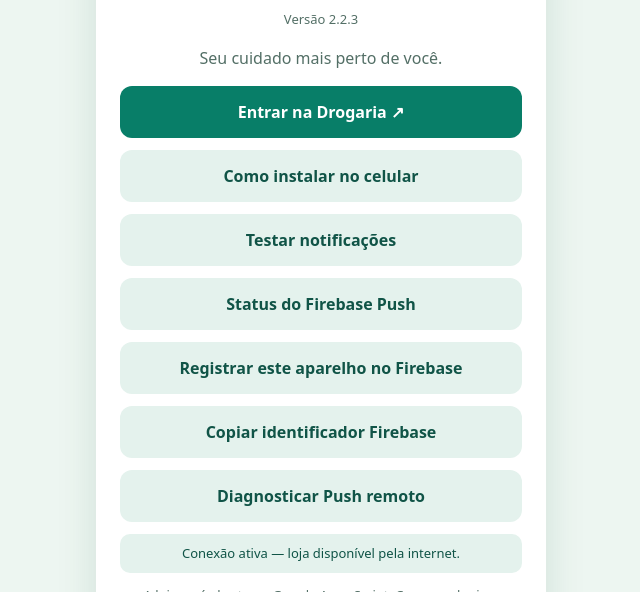
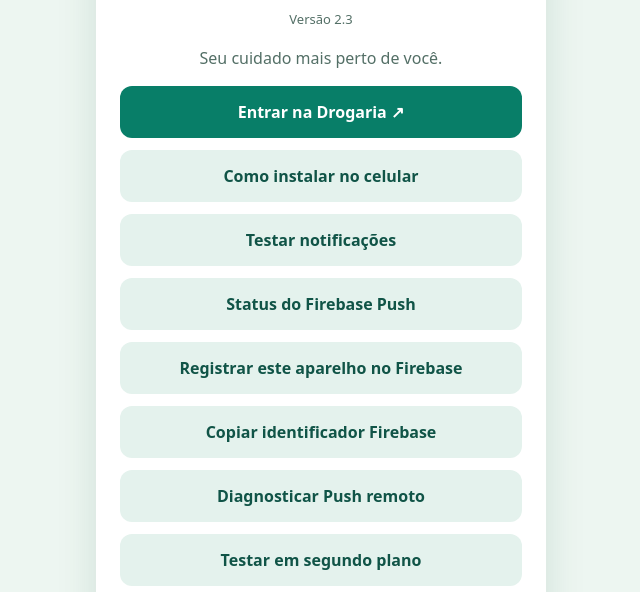
Before and after one commit to felixramos2504-cloud/Drogaria-Online, a plain HTML site: page index.html in a window 1280 px wide. Shown: the part 208-800 px from the top of the page, without its empty margins (319-959 px from the left). Drawn offline with Linux system fonts and the light colour scheme.

Commit message:
Master 2.3: guided background Firebase push test

```diff
--- a/index.html
+++ b/index.html
@@ -11,10 +11,10 @@
 </style>
 </head><body><main class="card">
 <img class="logo" src="./icon-192.png" alt="Ícone da Drogaria Online" width="96" height="96">
-<h1>Drogaria Online</h1><p class="muted">Versão 2.2.3</p><p>Seu cuidado mais perto de você.</p>
+<h1>Drogaria Online</h1><p class="muted">Versão 2.3</p><p>Seu cuidado mais perto de você.</p>
 <a class="btn" id="open" href="#" rel="noopener">Entrar na Drogaria ↗</a>
 <button class="btn secondary" type="button" id="install" hidden>Instalar aplicativo</button>
-<button class="btn secondary" type="button" id="guide">Como instalar no celular</button><button class="btn secondary" type="button" id="notifications">Testar notificações</button><button class="btn secondary" type="button" id="firebaseCheck">Status do Firebase Push</button><button class="btn secondary" type="button" id="registerFirebase">Registrar este aparelho no Firebase</button><button class="btn secondary" type="button" id="copyFirebaseId">Copiar identificador Firebase</button><button class="btn secondary" type="button" id="diagnosePush">Diagnosticar Push remoto</button><p id="pushDiag" class="status" role="status" hidden></p><p id="copyFirebaseStatus" class="status" role="status" hidden></p><p id="firebaseRegistrationStatus" class="status" role="status" hidden></p><p id="firebaseStatus" class="status" role="status" hidden></p><p id="pushStatus" class="status" role="status" hidden></p>
+<button class="btn secondary" type="button" id="guide">Como instalar no celular</button><button class="btn secondary" type="button" id="notifications">Testar notificações</button><button class="btn secondary" type="button" id="firebaseCheck">Status do Firebase Push</button><button class="btn secondary" type="button" id="registerFirebase">Registrar este aparelho no Firebase</button><button class="btn secondary" type="button" id="copyFirebaseId">Copiar identificador Firebase</button><button class="btn secondary" type="button" id="diagnosePush">Diagnosticar Push remoto</button><button class="btn secondary" type="button" id="backgroundGuide">Testar em segundo plano</button><p class="status" id="backgroundHelp" hidden></p><p id="pushDiag" class="status" role="status" hidden></p><p id="copyFirebaseStatus" class="status" role="status" hidden></p><p id="firebaseRegistrationStatus" class="status" role="status" hidden></p><p id="firebaseStatus" class="status" role="status" hidden></p><p id="pushStatus" class="status" role="status" hidden></p>
 <p id="installHelp" hidden>Android: abra esta página no Chrome, toque no menu ⋮ e escolha <strong>Instalar aplicativo</strong> ou <strong>Adicionar à tela inicial</strong>. No iPhone: Safari → Compartilhar → Adicionar à Tela de Início. A disponibilidade varia conforme o navegador.</p>
 <p id="connection" class="status" role="status">Verificando conexão…</p>
 <p id="error" hidden>O endereço da loja ainda não foi configurado. Avise a administração da drogaria.</p>
@@ -76,6 +76,11 @@
      setStatus('Teste enviado ao Android (permissão: granted). Se o aviso não aparecer, confira Configurações → Apps → Chrome ou Drogaria Online → Notificações, e desative Não perturbe. Este teste não é Firebase Push.');
    }catch(e){setStatus('Diagnóstico: '+String(e?.message||e)+'. Confirme se o site está atualizado e se o Chrome permite notificações.');}
  });
+ const backgroundHelp=document.getElementById('backgroundHelp');
+ document.getElementById('backgroundGuide').addEventListener('click',()=>{
+  backgroundHelp.hidden=!backgroundHelp.hidden;
+  backgroundHelp.textContent='1. Registre este aparelho no Firebase. 2. Toque em Copiar identificador Firebase. 3. Pressione Home, sem fechar o aplicativo. 4. No Firebase Console, envie mensagem de teste ao mesmo FID. 5. Confira a barra de notificações do Android sem abrir o app. Este teste verifica Push remoto em segundo plano.';
+ });
  const help=document.getElementById('installHelp');
  document.getElementById('guide').addEventListener('click',()=>{help.hidden=!help.hidden;});
  let deferredPrompt=null;const install=document.getElementById('install');
```
